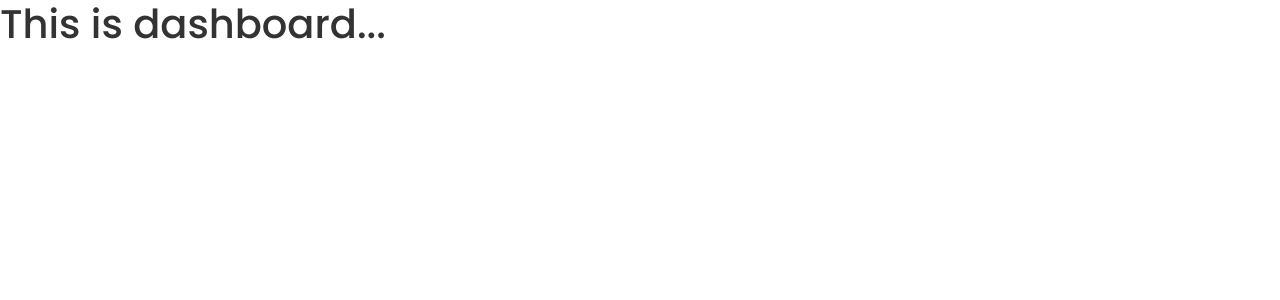
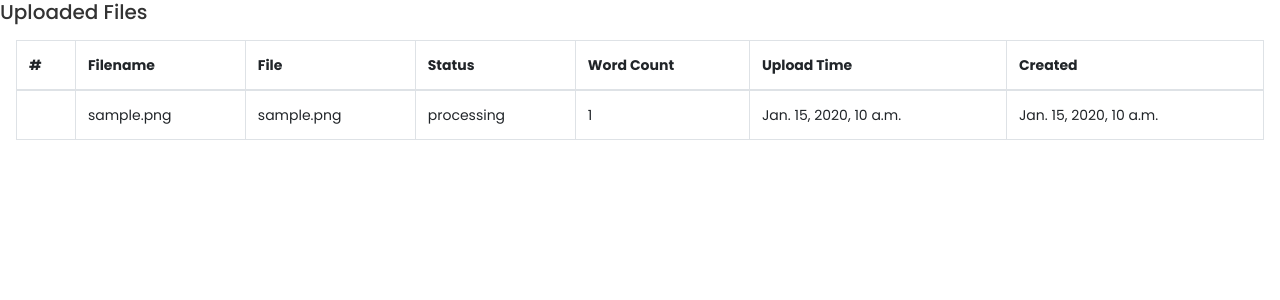
Before and after one commit to MdMonirHossan/aamarPay-django-task-MdMonirHossan, a Django app: page /dashboard in a window 1280 px wide. Shown: the top 300 px of the page. Run offline with Django 4.2, Linux system fonts and the light colour scheme; tables that the repository leaves empty hold one stand-in row (values such as "Sample post"); parts of the project's set-up code (start-up, migrations or seed data) failed here and were passed over; some libraries are stand-ins or nearby versions.

Commit message:
Working on dashboard design

```diff
--- a/dashboard/views.py
+++ b/dashboard/views.py
@@ -1,6 +1,13 @@
 from django.shortcuts import render
+from payment.models import PaymentTransaction, FileUpload
+from activity_log.models import ActivityLog
 
 # Create your views here.
+
 def dashboard(request):
-    context = {}
+    user_files = FileUpload.objects.all()
+    context = {
+        'title': 'Dashboard',
+        'files': user_files
+    }
     return render(request, 'dashboard.html', context)
--- a/templates/dashboard.html
+++ b/templates/dashboard.html
@@ -1,5 +1,42 @@
 {% extends 'base.html' %}
 {% load static %}
 {% block content %}
-<h1>This is dashboard...</h1>
+<div class="row">
+    <div class="col-md-12">
+        <h5>Uploaded Files</h5>
+        <div class="table-border-style m-3">
+            <div class="table-responsive">
+                <table class="table table-bordered table-hover " id="">
+                    <thead>
+                        <tr>
+                            <th>#</th>
+                            <th>Filename</th>
+                            <th>File</th>
+                            <th>Status</th>
+                            <th>Word Count</th>
+                            <th>Upload Time</th>
+                            <th>Created</th>
+                        </tr>
+                    </thead>
+                    <tbody>
+                        {% for file in files %}
+                        <tr>
+                            <td></td>
+                            <td>{{file.filename}}</td>
+                            <td>{{file.file}}</td>
+                            <td>{{file.status}}</td>
+                            <td>{{file.word_count}}</td>
+                            <td>{{file.upload_time}}</td>
+                            <td>{{file.created_at}}</td>
+                        </tr>
+                        {% endfor %}
+                    </tbody>
+                </table>
+                <br>
+                <br>
+            </div>
+        </div>
+    </div>
+    <!-- [ basic-table ] end -->
+</div>
 {% endblock %}
```
